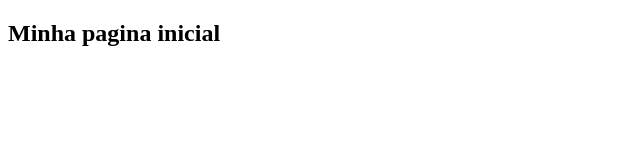
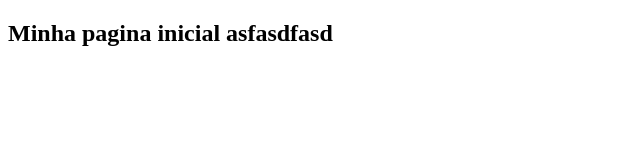
Before and after one commit to giutakeda/projeto-curso-git, a plain HTML site: page index.html in a window 1280 px wide. Shown: the whole page, without its empty margins (0-640 px from the left). Drawn offline with Linux system fonts and the light colour scheme.

Commit message:
mais uma alteracao

```diff
--- a/index.html
+++ b/index.html
@@ -3,7 +3,7 @@
 	<meta charset="utf-8" />
 	<title>Curso Git</title>
 	<body>
-	<h2>Minha pagina inicial</h2>
+	<h2>Minha pagina inicial asfasdfasd</h2>
 
 
 	</body>
```
